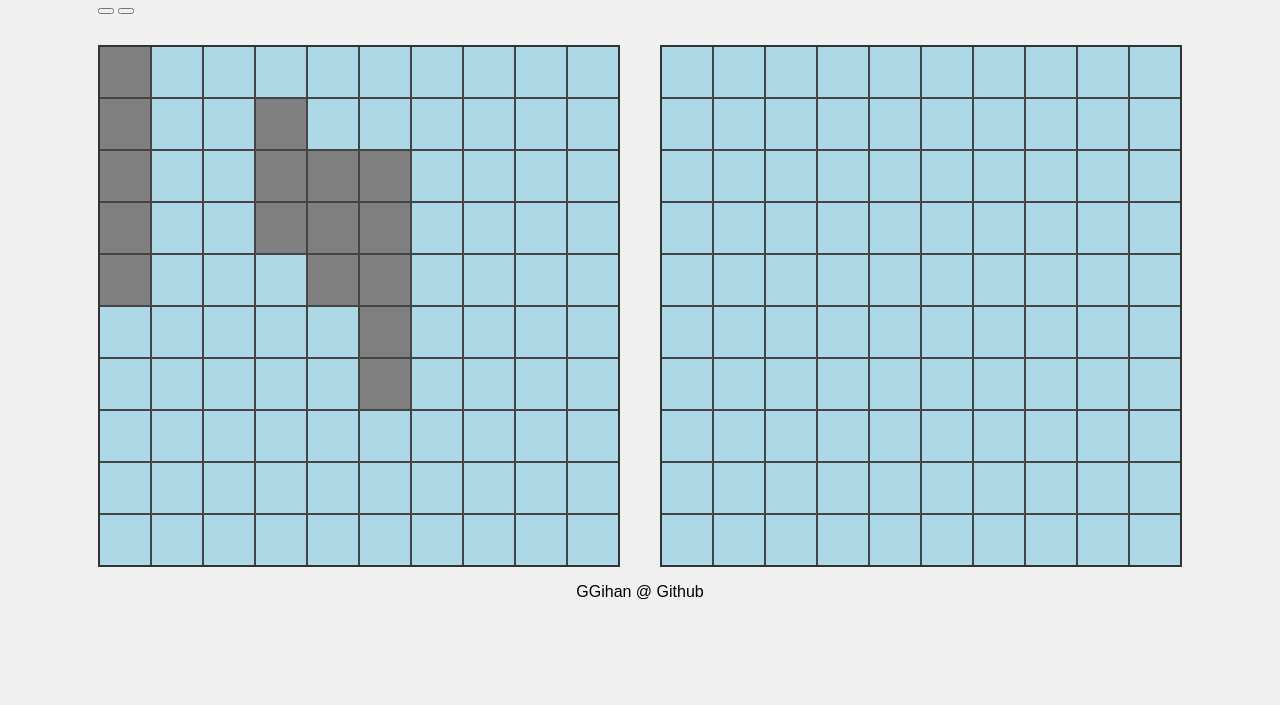
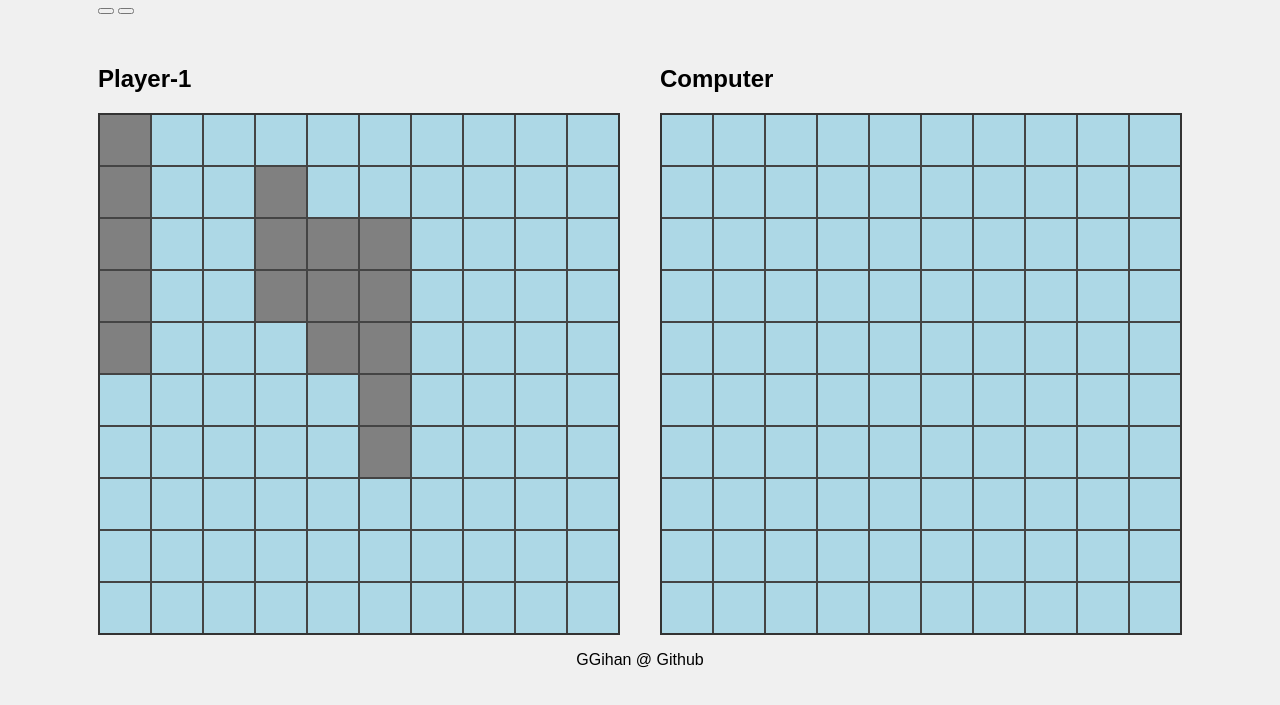
Before and after one commit to GGihan/battleship, a website built with webpack: page src/index.html in a window 1280 px wide. Shown: the part 103-808 px from the top of the page. Built offline with nearby package versions, Linux system fonts and the light colour scheme.

Commit message:
Add player names above gameboards

```diff
--- a/src/index.html
+++ b/src/index.html
@@ -27,13 +27,15 @@
             <button id="game-reset"></button>
             <button></button>
         </div>
-
         <div id="gameboards">
-
-            <div id="player-board" class="board"></div>
-
-            <div id="computer-board" class="board"></div>
-
+            <div id="player-details">
+                <h2 id="player-name">Player-1</h2>
+                <div id="player-board" class="board"></div>
+            </div>
+            <div id="computer-details">
+                <h2 id="computer-name">Computer</h2>
+                <div id="computer-board" class="board"></div>
+            </div>
         </div>
 
     </main>
```
